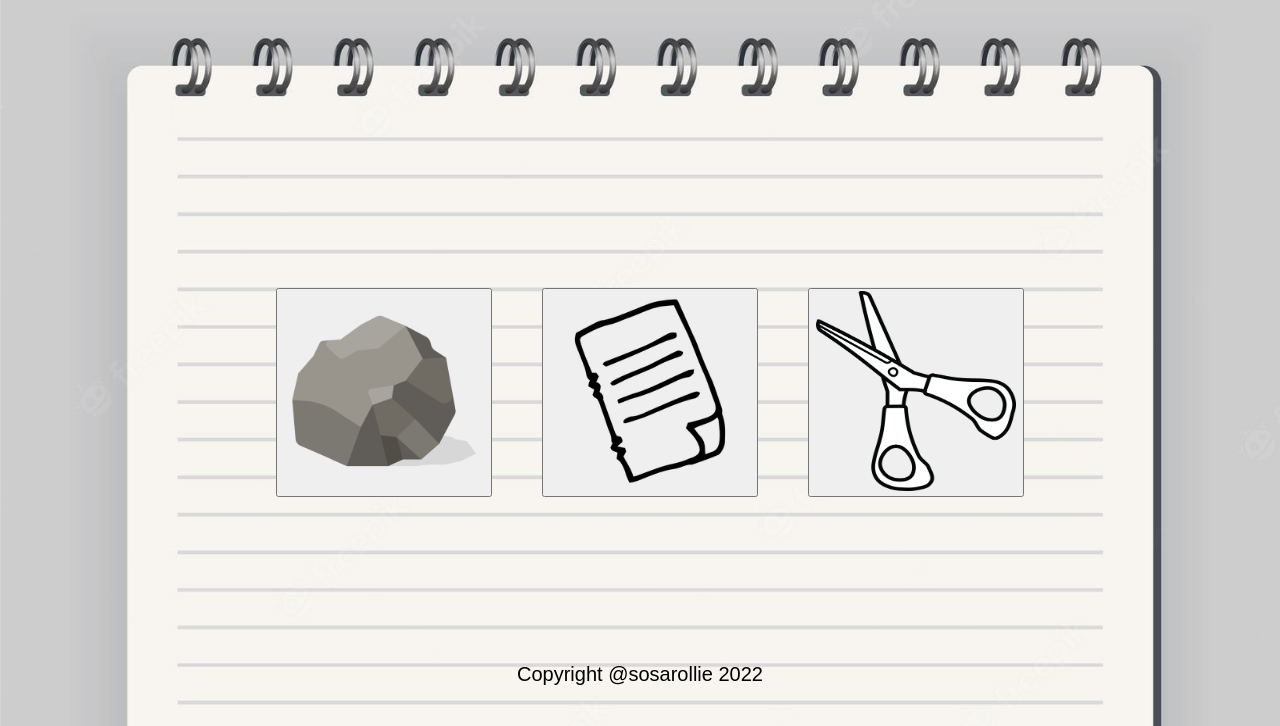
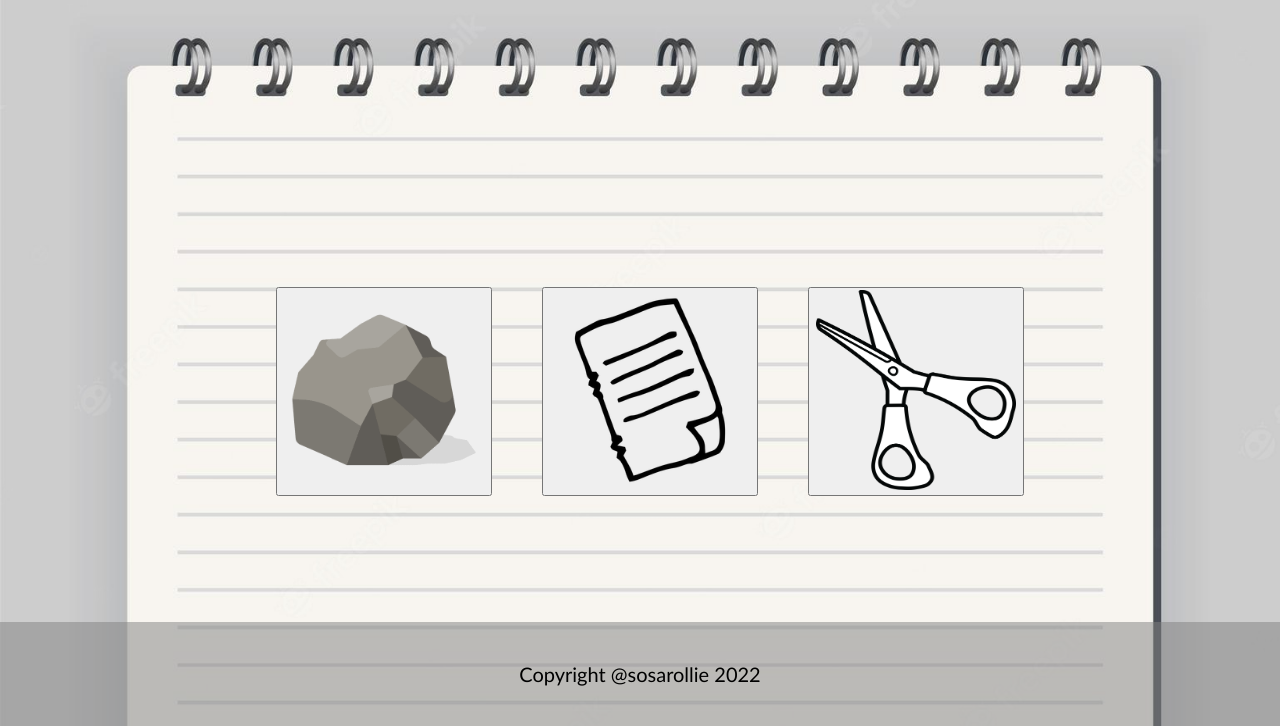
Before and after one commit to sosarollie/rock_paper_scissors, a plain HTML site: page index.html in a window 1280 px wide. Shown: the part 97-823 px from the top of the page. Drawn offline with Linux system fonts and the light colour scheme.

Commit message:
Fix footer.

```diff
--- a/styles.css
+++ b/styles.css
@@ -60,7 +60,7 @@ img {
 }
 
 .footer {
-    font-family: sans-serif;
+    font-family: 'Trebuchet MS', 'Lucida Sans Unicode', 'Lucida Grande', 'Lucida Sans', Arial, sans-serif;
     font-size: 20px;
     display:flex;
     justify-self: flex-end;
@@ -68,4 +68,5 @@ img {
     justify-content: center;
     padding: 40px;
     margin: -15px;
+    background-color: rgba(128, 128, 128, 0.507);
 }
```
